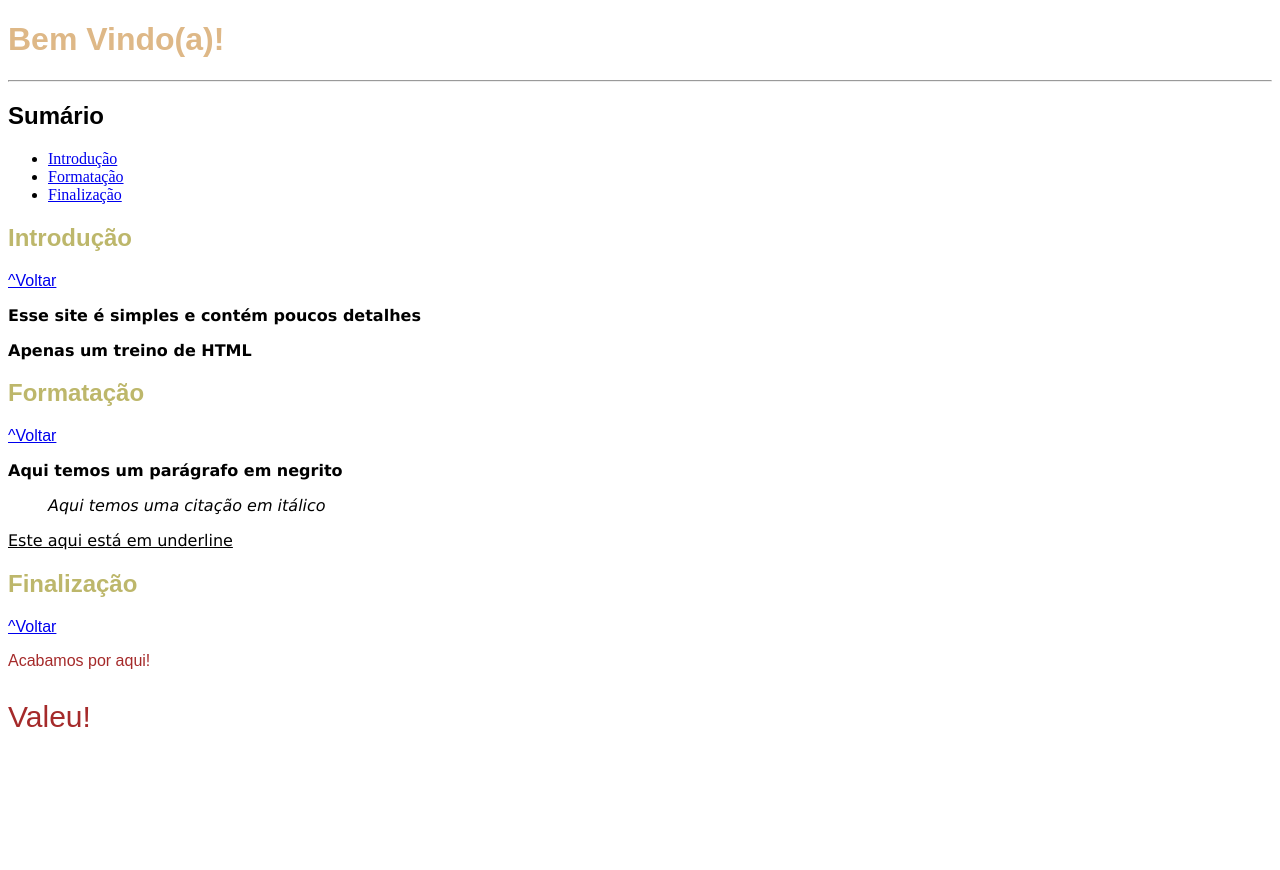
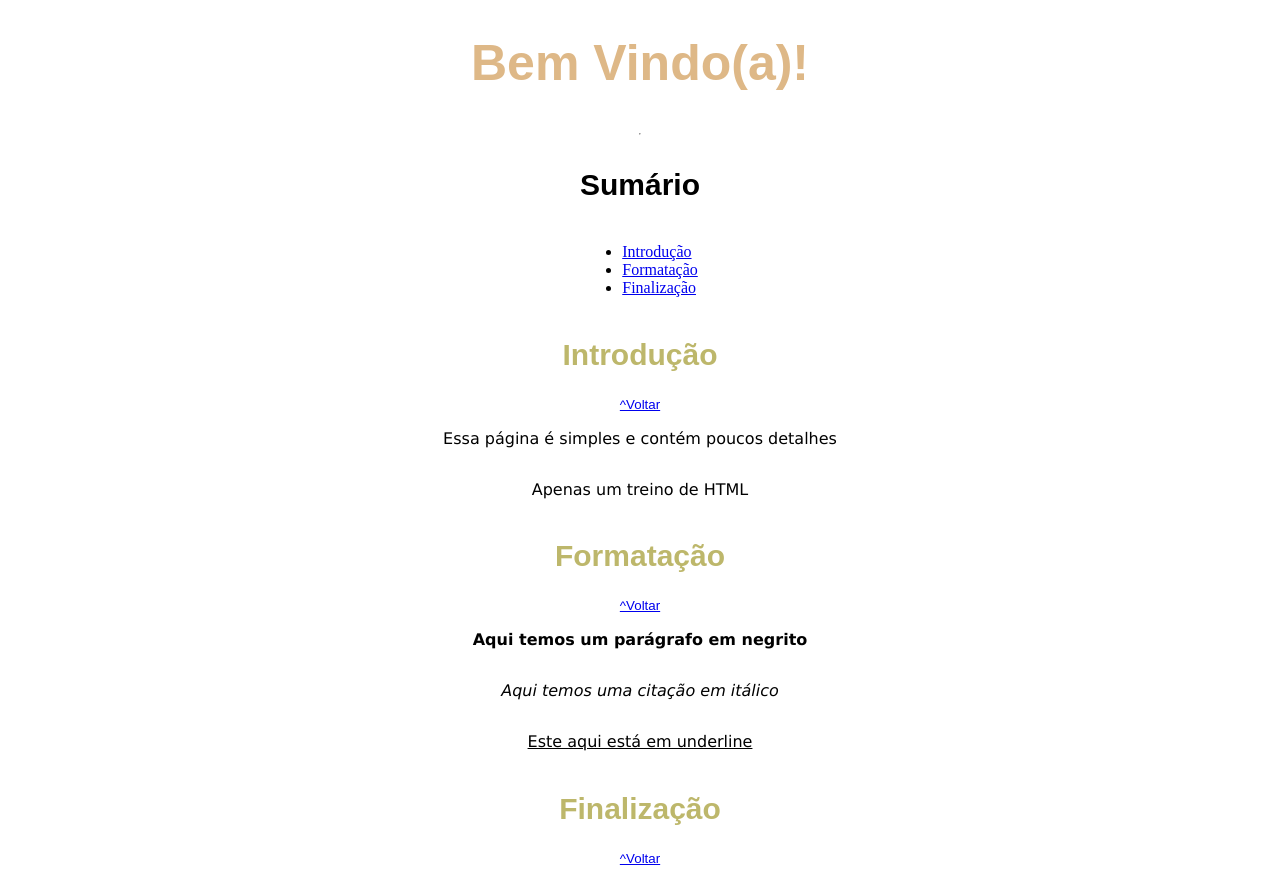
Before and after one commit to gabriela-agbl/Pagina-Simples, a plain HTML site: page index.html in a window 1280 px wide. Shown: the top 870 px of the page. Before the commit the page ends 800 px from the top, so only its background shows below. Drawn offline with Linux system fonts and the light colour scheme.

Commit message:
Estilizando página com css

```diff
--- a/index.html
+++ b/index.html
@@ -3,34 +3,35 @@
 <head>
     <meta charset="UTF-8">
     <meta name="viewport" content="width=device-width, initial-scale=1.0">
-    <title>Site Simples</title>
+    <title>Página Simples</title>
+    <link rel="stylesheet" href="style.css">
 </head>
 <body>
-    <h1 id="inicial" style="font-family: sans-serif; color: burlywood;" >Bem Vindo(a)!</h1>
+    <h1 id="inicial" style="font-family: sans-serif; color: burlywood; font-size: 50px;" >Bem Vindo(a)!</h1>
     <hr>
 
-    <h2 style="font-family: sans-serif;">Sumário</h2>
+    <h2 style="font-family: sans-serif; font-size: 30px;" >Sumário</h2>
     <ul>
         <li><a href="#intro">Introdução</a></li>
         <li><a href="#forma">Formatação</a></li>
         <li><a href="#final">Finalização</a></li>
     </ul>
 
-    <h2 id="intro" style="font-family: sans-serif; color: darkkhaki;">Introdução</h2>
-    <a  style="font-family: sans-serif;" href="#inicial">^Voltar</a>
+    <h2 id="intro" style="font-family: sans-serif; color: darkkhaki; font-size: 30px;">Introdução</h2>
+    <small><a  style="font-family: sans-serif;" href="#inicial">^Voltar</a></small>
 
-    <b><p style="font-family: Verdana, Geneva, Tahoma, sans-serif;">Esse site é simples e contém poucos detalhes</p></b>
-    <b><p style="font-family: Verdana, Geneva, Tahoma, sans-serif;">Apenas um treino de HTML</p></b>
+    <p style="font-family: Verdana, Geneva, Tahoma, sans-serif;">Essa página é simples e contém poucos detalhes</p>
+    <p style="font-family: Verdana, Geneva, Tahoma, sans-serif;">Apenas um treino de HTML</p>
 
-    <h2 id="forma" style="font-family: sans-serif; color: darkkhaki;">Formatação</h2>
-    <a  style="font-family: sans-serif;" href="#inicial">^Voltar</a>
+    <h2 id="forma" style="font-family: sans-serif; color: darkkhaki; font-size: 30px;">Formatação</h2>
+    <small><a  style="font-family: sans-serif;" href="#inicial">^Voltar</a></small>
 
     <b><p style="font-family: Verdana, Geneva, Tahoma, sans-serif;">Aqui temos um parágrafo em negrito</p></b>
     <blockquote><i style="font-family: Verdana, Geneva, Tahoma, sans-serif;">Aqui temos uma citação em itálico</i></blockquote>
     <u><p style="font-family: Verdana, Geneva, Tahoma, sans-serif;">Este aqui está em underline</p></u>
 
-    <h2 id="final" style="font-family: sans-serif; color: darkkhaki;">Finalização</h2>
-    <a  style="font-family: sans-serif;" href="#inicial">^Voltar</a>
+    <h2 id="final" style="font-family: sans-serif; color: darkkhaki; font-size: 30px;">Finalização</h2>
+    <small><a  style="font-family: sans-serif;" href="#inicial">^Voltar</a></small>
 
     <p style="font-family: Arial, Helvetica, sans-serif; color: brown;">Acabamos por aqui!</p>
     <p style="color: brown; font-family: Arial, Helvetica, sans-serif; font-size: 30px;">Valeu!</p>
--- a/style.css
+++ b/style.css
@@ -0,0 +1,13 @@
+body{
+    display: flex;
+    flex-direction:column;
+    align-items: center;
+    align-content: center;
+    margin: 0;
+    height: 100vh;
+
+}
+
+h1{
+    text-align: center;
+}
```
